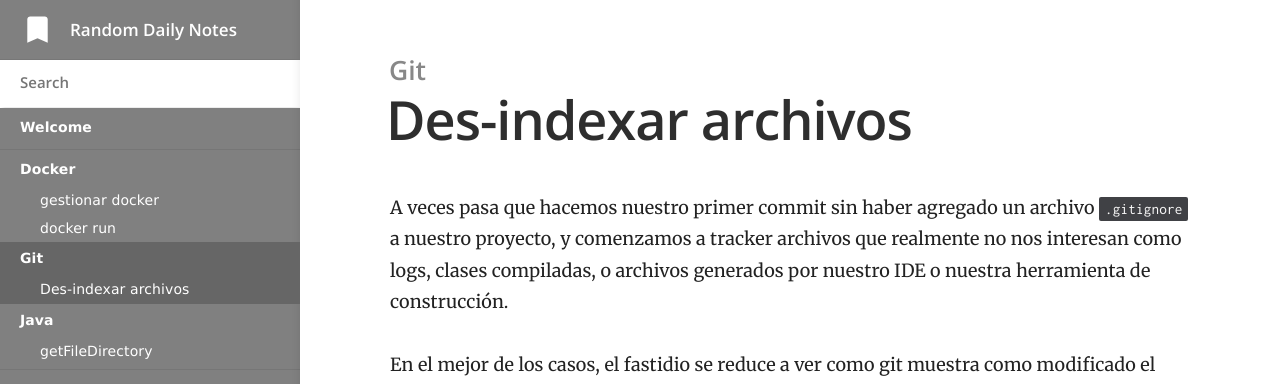
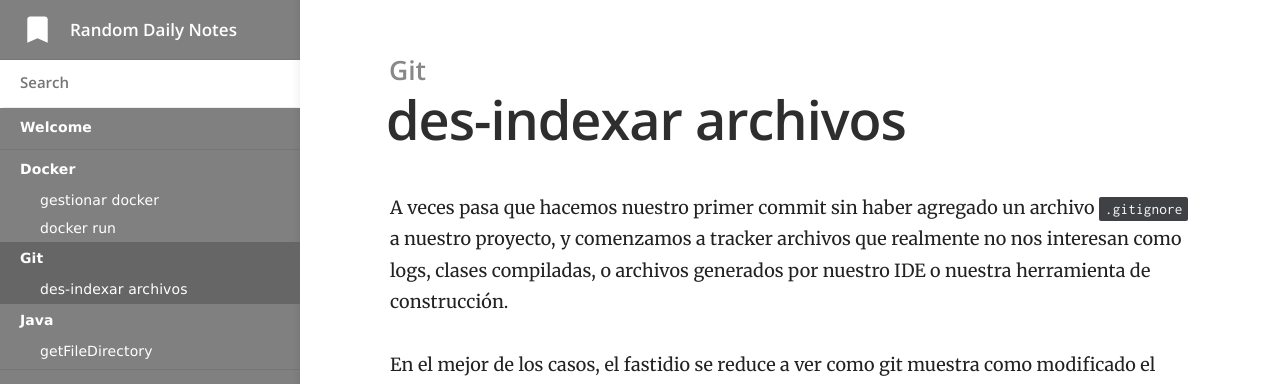
Before and after one commit to slaarks/slaarks.github.io, a Jekyll site: the page built from _docs/Git/untrack-files.md, in a window 1280 px wide. Shown: the top 384 px of the page. Built offline with Jekyll 4.4.1, drawn with Linux system fonts in a browser that asks for light colours.

```diff
--- a/_docs/Git/untrack-files.md
+++ b/_docs/Git/untrack-files.md
@@ -1,5 +1,5 @@
 ---
-title: Des-indexar archivos
+title: des-indexar archivos
 category: Git
 order: 1
 ---
```
